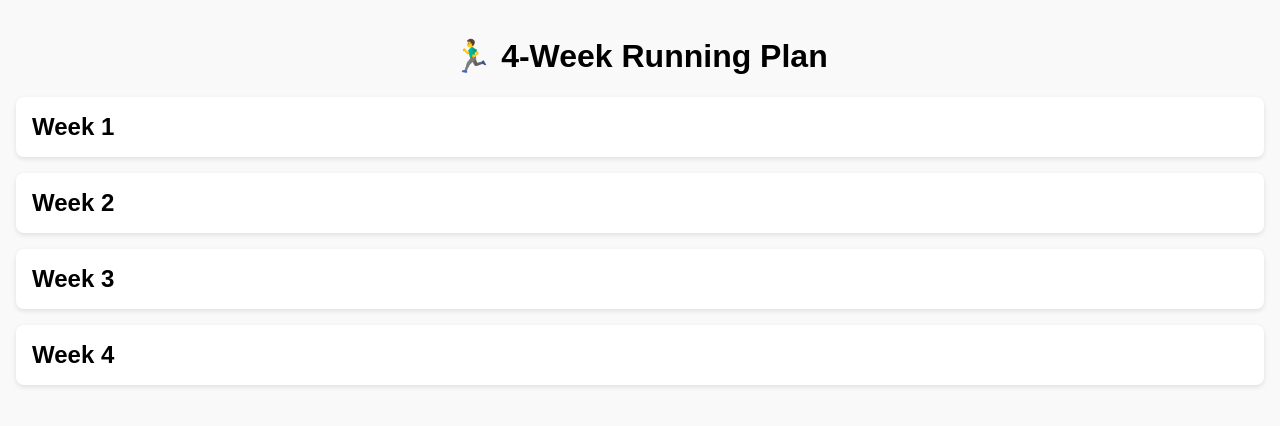
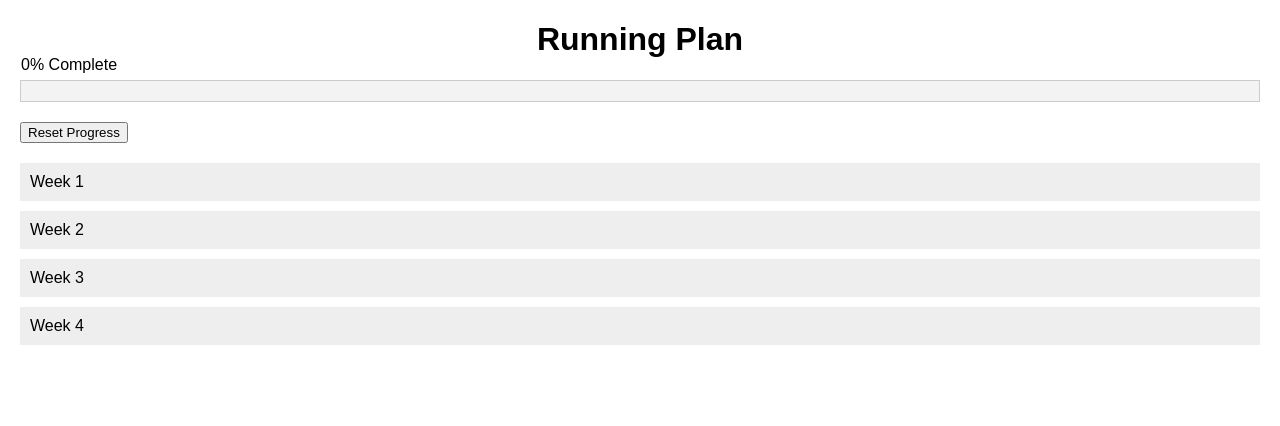
Before and after one commit to spencerwalker24/running-plan-pwa, a plain HTML site: page index.html in a window 1280 px wide. Drawn offline with Linux system fonts and the light colour scheme.

Commit message:
Add files via upload

```diff
--- a/index.html
+++ b/index.html
@@ -2,20 +2,21 @@
 <html lang="en">
 <head>
   <meta charset="UTF-8" />
-  <meta name="viewport" content="width=device-width, initial-scale=1.0"/>
+  <meta name="viewport" content="width=device-width, initial-scale=1.0" />
+  <title>Running Plan PWA</title>
   <link rel="manifest" href="manifest.json" />
   <link rel="stylesheet" href="styles.css" />
-  <title>Running Plan</title>
 </head>
 <body>
-  <h1>🏃‍♂️ 4-Week Running Plan</h1>
-  <div id="plan"></div>
-
-  <script src="app.js"></script>
-  <script>
-    if ('serviceWorker' in navigator) {
-      navigator.serviceWorker.register('service-worker.js');
-    }
-  </script>
+  <h1>Running Plan</h1>
+  <div id="progress-container">
+    <div id="progress-bar"></div>
+    <span id="progress-text">0% Complete</span>
+  </div>
+  <button id="reset-button">Reset Progress</button>
+  <div id="plan">
+    <!-- Weeks and days will be dynamically inserted here -->
+  </div>
+  <script src="script.js"></script>
 </body>
 </html>
--- /dev/null
+++ b/script.js
@@ -0,0 +1,85 @@
+const planData = [
+  ["1.5-mile easy run", "Rest or light walk", "2-mile run/walk intervals", "Rest or cross-training", "2-mile easy run", "Optional walk or rest", "2.5-mile easy run"],
+  ["2-mile steady run", "Rest or walk", "2.5-mile run/walk intervals", "Cross-training or rest", "3-mile easy run", "Rest", "3-mile long run"],
+  ["2-mile run + strides", "Rest or walk", "3-mile run/walk intervals", "Cross-training", "3-mile steady run", "Rest", "3.5-mile long run"],
+  ["3-mile run + strides", "Rest", "3.5-mile run/walk or tempo run", "Cross-training", "3-mile easy run", "Rest", "4-mile long run"]
+];
+
+function createPlan() {
+  const planContainer = document.getElementById("plan");
+  planContainer.innerHTML = "";
+  let completedCount = 0;
+  let totalCount = 0;
+
+  planData.forEach((week, weekIndex) => {
+    const weekDiv = document.createElement("div");
+    weekDiv.className = "week";
+
+    const header = document.createElement("div");
+    header.className = "week-header";
+    header.textContent = `Week ${weekIndex + 1}`;
+    header.onclick = () => {
+      daysDiv.style.display = daysDiv.style.display === "none" ? "block" : "none";
+    };
+
+    const daysDiv = document.createElement("div");
+    daysDiv.className = "days";
+
+    week.forEach((day, dayIndex) => {
+      totalCount++;
+      const dayDiv = document.createElement("div");
+      dayDiv.className = "day";
+      dayDiv.textContent = `Day ${dayIndex + 1}: ${day}`;
+      const key = `week${weekIndex}-day${dayIndex}`;
+      if (localStorage.getItem(key) === "completed") {
+        dayDiv.classList.add("completed");
+        completedCount++;
+      }
+      dayDiv.onclick = () => {
+        if (dayDiv.classList.contains("completed")) {
+          dayDiv.classList.remove("completed");
+          localStorage.removeItem(key);
+        } else {
+          dayDiv.classList.add("completed");
+          localStorage.setItem(key, "completed");
+        }
+        updateProgress();
+      };
+      daysDiv.appendChild(dayDiv);
+    });
+
+    weekDiv.appendChild(header);
+    weekDiv.appendChild(daysDiv);
+    planContainer.appendChild(weekDiv);
+  });
+
+  updateProgress();
+}
+
+function updateProgress() {
+  const total = planData.reduce((sum, week) => sum + week.length, 0);
+  let completed = 0;
+  planData.forEach((week, weekIndex) => {
+    week.forEach((_, dayIndex) => {
+      const key = `week${weekIndex}-day${dayIndex}`;
+      if (localStorage.getItem(key) === "completed") {
+        completed++;
+      }
+    });
+  });
+  const percent = Math.round((completed / total) * 100);
+  document.getElementById("progress-bar").style.width = percent + "%";
+  document.getElementById("progress-text").textContent = percent + "% Complete";
+}
+
+document.getElementById("reset-button").onclick = () => {
+  planData.forEach((week, weekIndex) => {
+    week.forEach((_, dayIndex) => {
+      const key = `week${weekIndex}-day${dayIndex}`;
+      localStorage.removeItem(key);
+    });
+  });
+  createPlan();
+};
+
+createPlan();
--- a/styles.css
+++ b/styles.css
@@ -1,33 +1,47 @@
 body {
-  font-family: sans-serif;
-  margin: 0;
-  padding: 1em;
-  background: #f9f9f9;
+  font-family: Arial, sans-serif;
+  margin: 20px;
 }
 h1 {
   text-align: center;
 }
 .week {
-  background: #fff;
-  margin: 1em 0;
-  padding: 1em;
-  border-radius: 8px;
-  box-shadow: 0 2px 5px rgba(0,0,0,0.1);
+  margin-bottom: 10px;
 }
-.week h2 {
-  margin: 0;
+.week-header {
+  background-color: #eee;
+  padding: 10px;
   cursor: pointer;
 }
 .days {
   display: none;
-  margin-top: 1em;
+  padding-left: 20px;
 }
 .day {
-  padding: 0.5em;
-  border-bottom: 1px solid #eee;
+  padding: 5px;
   cursor: pointer;
 }
 .day.completed {
   text-decoration: line-through;
   color: gray;
 }
+#progress-container {
+  margin: 20px 0;
+  background-color: #f3f3f3;
+  border: 1px solid #ccc;
+  height: 20px;
+  position: relative;
+}
+#progress-bar {
+  background-color: #4caf50;
+  height: 100%;
+  width: 0%;
+}
+#progress-text {
+  position: absolute;
+  top: -25px;
+  left: 0;
+}
+#reset-button {
+  margin-bottom: 20px;
+}
```
